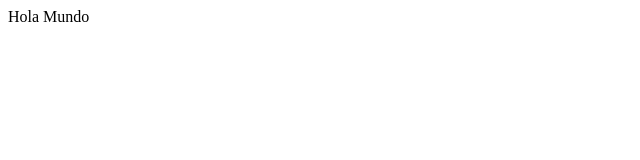
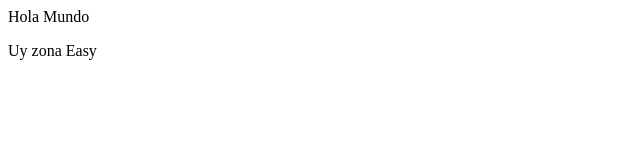
Before and after one commit to LKDrako/Taller-Git, a plain HTML site: page index.html in a window 1280 px wide. Shown: the full height of the page, 0-640 px from the left. Drawn offline with Linux system fonts and the light colour scheme.

Commit message:
Se agrego linea de codigo en el cuerpo

```diff
--- a/index.html
+++ b/index.html
@@ -1,8 +1,12 @@
 <html>
+
 <head>
   <title>Taller: Despliegue de aplicaciones con Heroku</title>
 </head>
+
 <body>
   <p>Hola Mundo</p>
+  <p>Uy zona Easy</p>
 </body>
+
 </html>
```
Lines whose indentation alone changed are shown as unchanged.
